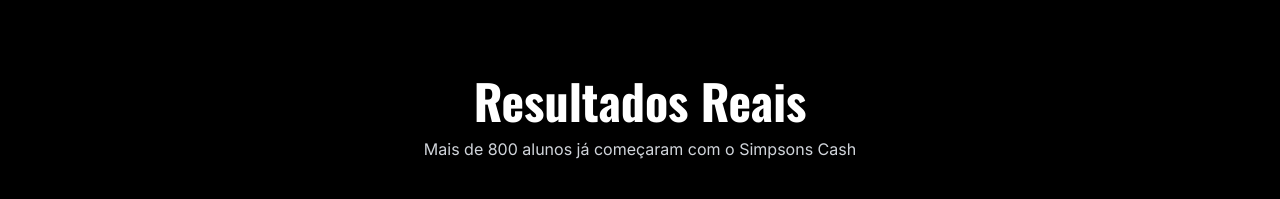
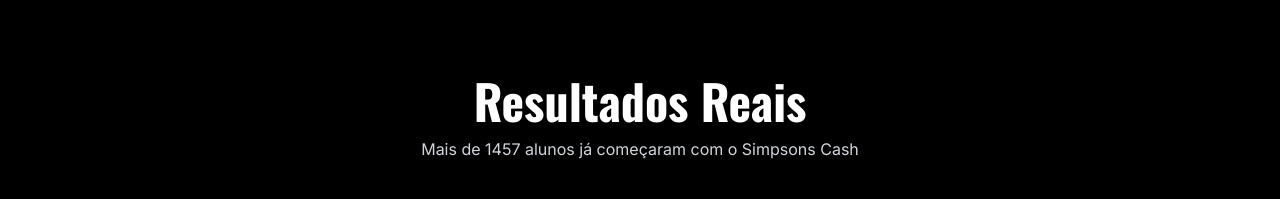
Before and after one commit to superestimado46/meu-site, a React (Vite) app: page / in a window 1280 px wide. Shown: the part 840-1039 px from the top of the page. Built offline with nearby package versions, Linux system fonts and the light colour scheme.

Commit message:
ResultsMarquee.tsx

```diff
--- a/components/ResultsMarquee.tsx
+++ b/components/ResultsMarquee.tsx
@@ -26,7 +26,7 @@
 
 export default function ResultsMarquee({
   title = "Resultados Reais",
-  subtitle = "Mais de 800 alunos já começaram com o Simpsons Cash",
+  subtitle = "Mais de 1457 alunos já começaram com o Simpsons Cash",
   speedSeconds = 28,
 }: Props) {
   const images = fileNames.map(getSrc);
```
